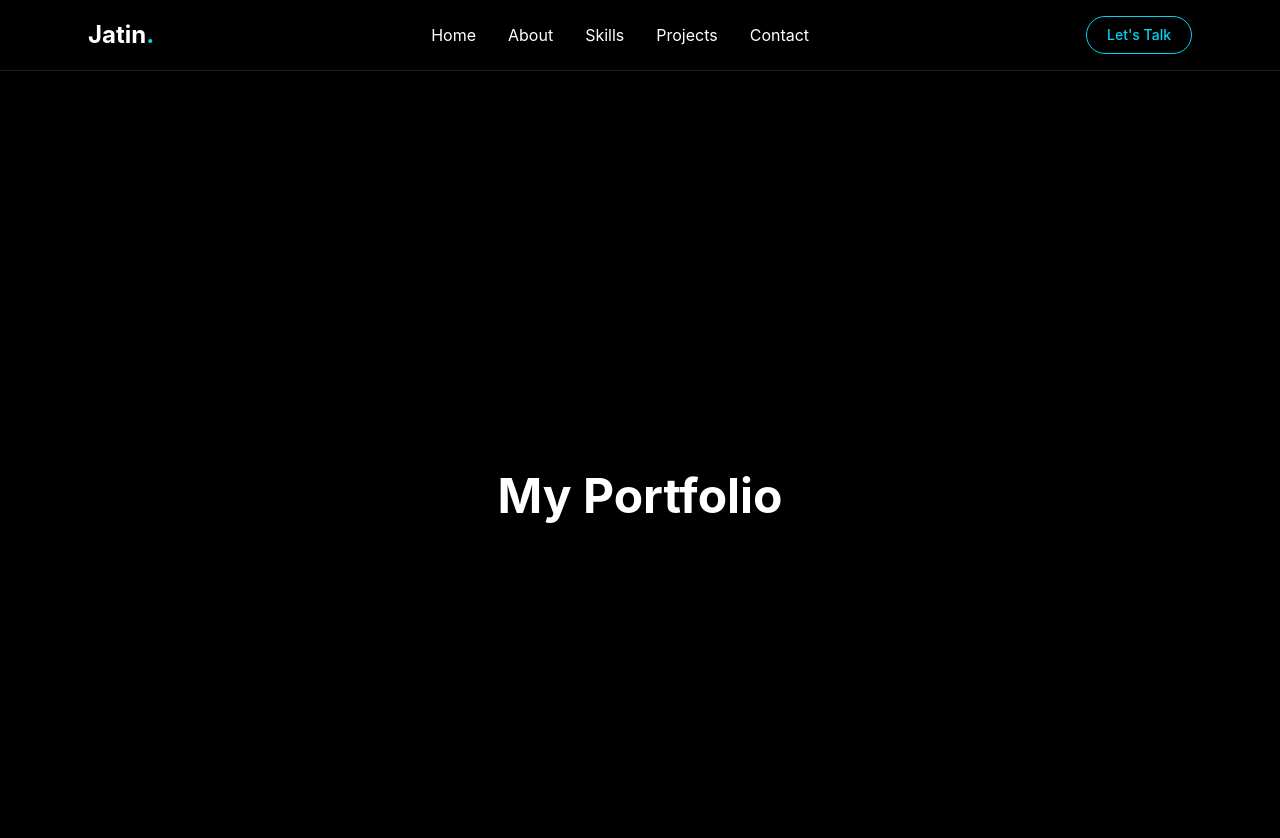
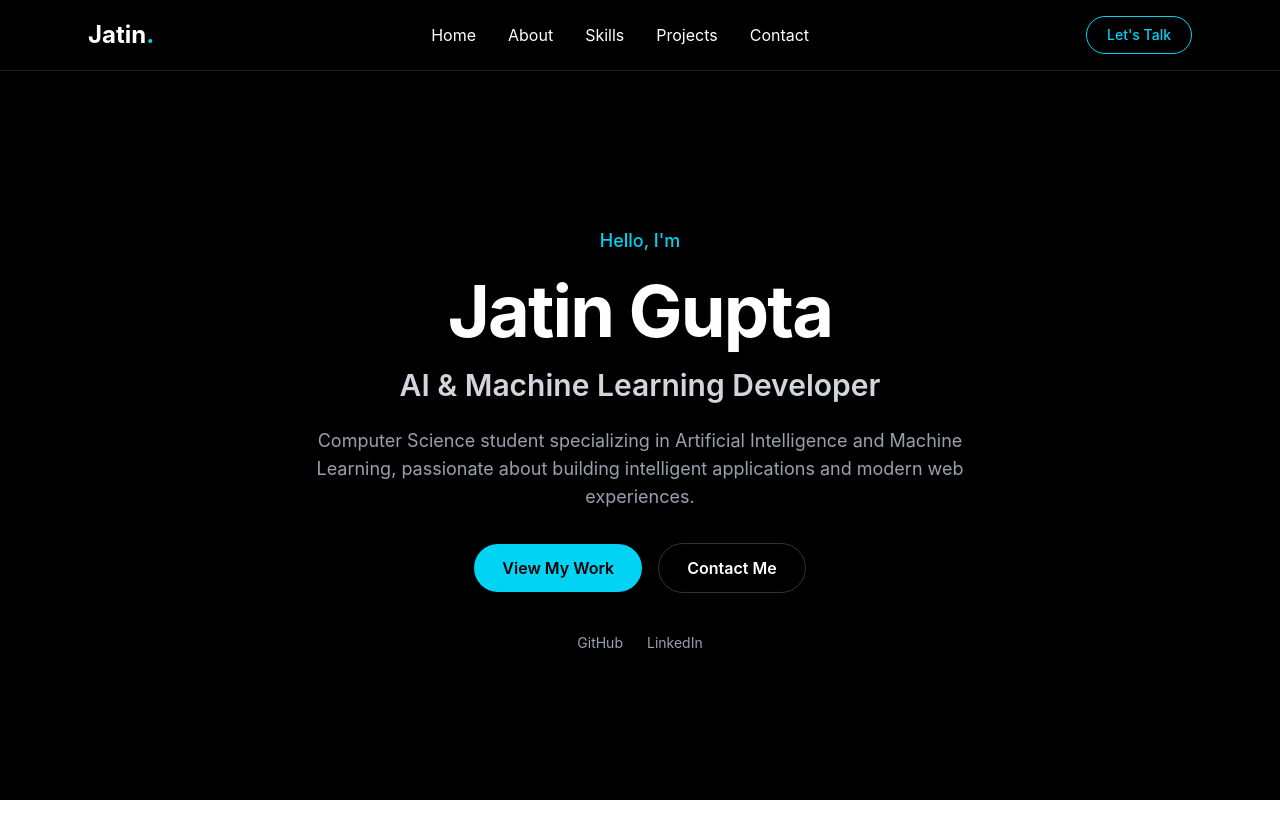
Before and after one commit to ja1234-beep/Portfolio, a React (Vite) app: page / in a window 1280 px wide. Shown: the top 838 px of the page. After the commit the page ends 800 px from the top, so only its background shows below. Built offline with nearby package versions, Linux system fonts and the light colour scheme.

Commit message:
Added hero section

```diff
--- a/src/App.jsx
+++ b/src/App.jsx
@@ -1,4 +1,5 @@
 import Navbar from "./components/Navbar"
+import Hero from "./components/Hero"
 
 function App() {
   return (
@@ -6,17 +7,8 @@ function App() {
 
       <Navbar />
 
-      <main className="pt-24">
-
-        <section
-          id="home"
-          className="flex min-h-screen items-center justify-center"
-        >
-          <h1 className="text-5xl font-bold">
-            My Portfolio
-          </h1>
-        </section>
-
+      <main>
+        <Hero />
       </main>
 
     </div>
--- /dev/null
+++ b/src/components/Hero.jsx
@@ -0,0 +1,79 @@
+function Hero() {
+  return (
+    <section
+      id="home"
+      className="relative flex min-h-screen items-center justify-center overflow-hidden px-6 pt-20"
+    >
+
+      {/* Background glow */}
+      <div className="absolute left-1/2 top-1/2 -z-10 h-96 w-96 -translate-x-1/2 -translate-y-1/2 rounded-full bg-cyan-500/10 blur-3xl" />
+
+      <div className="mx-auto max-w-4xl text-center">
+
+        {/* Small introduction */}
+        <p className="mb-5 text-lg font-medium text-cyan-400">
+          Hello, I'm
+        </p>
+
+        {/* Name */}
+        <h1 className="text-5xl font-bold tracking-tight sm:text-6xl md:text-7xl">
+          Jatin Gupta
+        </h1>
+
+        {/* Role */}
+        <h2 className="mt-5 text-2xl font-semibold text-gray-300 sm:text-3xl">
+          AI & Machine Learning Developer
+        </h2>
+
+        {/* Description */}
+        <p className="mx-auto mt-6 max-w-2xl text-base leading-7 text-gray-400 sm:text-lg">
+          Computer Science student specializing in Artificial Intelligence
+          and Machine Learning, passionate about building intelligent
+          applications and modern web experiences.
+        </p>
+
+        {/* Buttons */}
+        <div className="mt-8 flex flex-col items-center justify-center gap-4 sm:flex-row">
+
+          <a
+            href="#projects"
+            className="rounded-full bg-cyan-400 px-7 py-3 font-semibold text-black transition duration-300 hover:scale-105 hover:bg-cyan-300"
+          >
+            View My Work
+          </a>
+
+          <a
+            href="#contact"
+            className="rounded-full border border-white/20 px-7 py-3 font-semibold text-white transition duration-300 hover:border-cyan-400 hover:text-cyan-400"
+          >
+            Contact Me
+          </a>
+
+        </div>
+
+        {/* Social links */}
+        <div className="mt-10 flex justify-center gap-6 text-sm text-gray-400">
+
+          <a
+            href="#"
+            className="transition hover:text-cyan-400"
+          >
+            GitHub
+          </a>
+
+          <a
+            href="#"
+            className="transition hover:text-cyan-400"
+          >
+            LinkedIn
+          </a>
+
+        </div>
+
+      </div>
+
+    </section>
+  )
+}
+
+export default Hero
```
